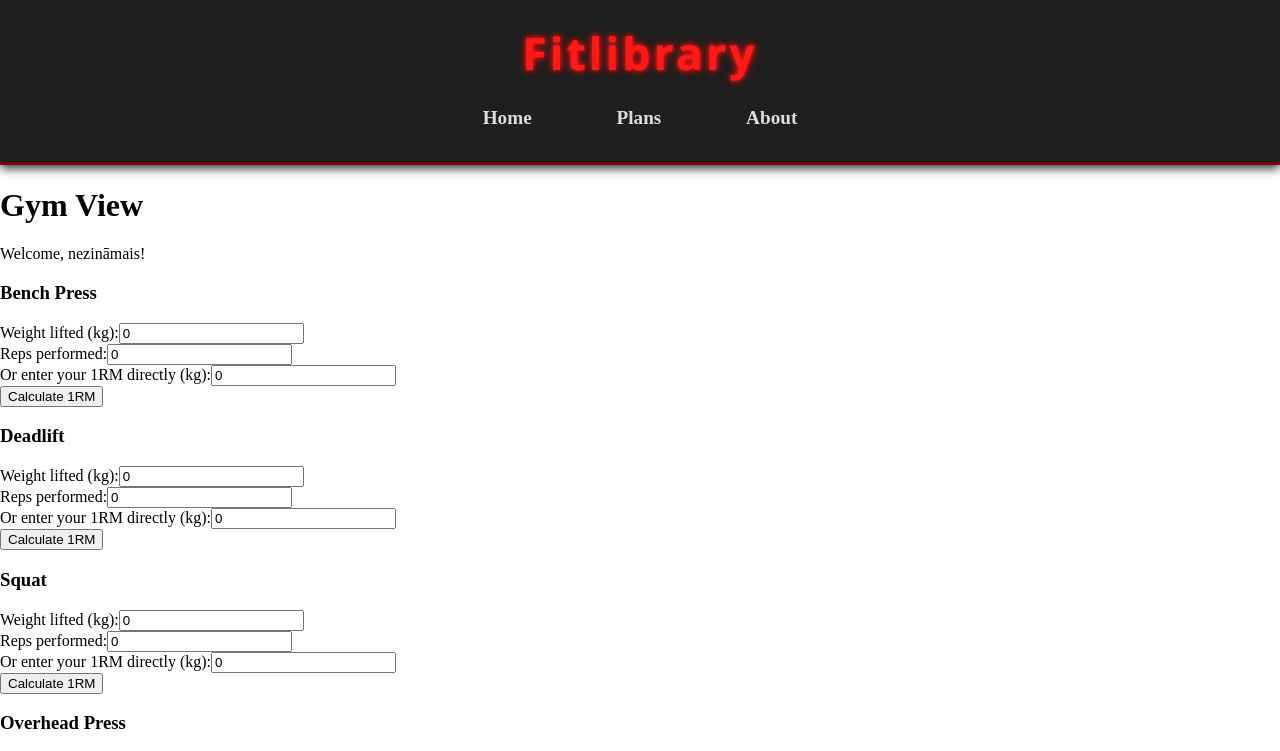
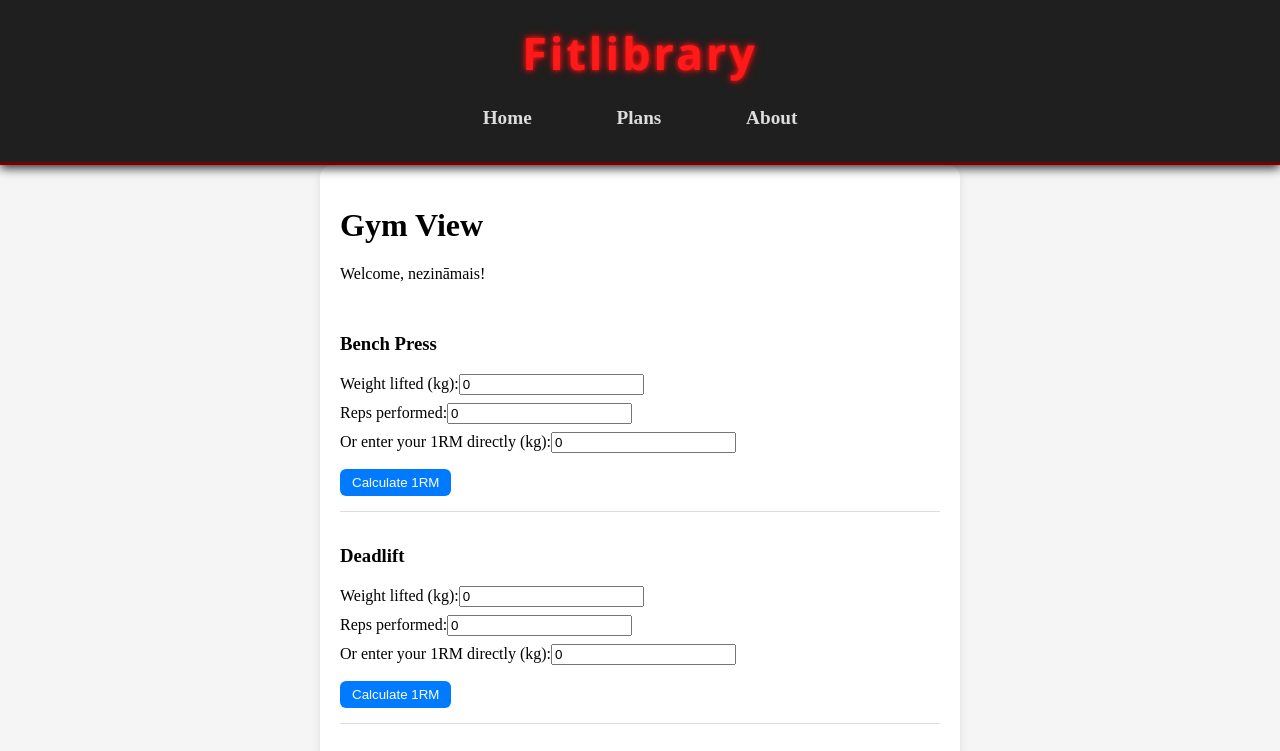
Before and after one commit to 22DP2AApsenieks/fitlibrary, a Vue app: page /g in a window 1280 px wide. Shown: the top 751 px of the page. Built offline with nearby package versions, Linux system fonts and the light colour scheme.

Commit message:
Tagad visi gym exercisessaglabājas

```diff
--- a/src/views/GymExercisesView.vue
+++ b/src/views/GymExercisesView.vue
@@ -14,7 +14,7 @@
         >
           <h3>{{ exercise.name }}</h3>
 
-          <!-- Calculator part -->
+          <!-- Input fields -->
           <div class="input-group">
             <label>Weight lifted (kg):</label>
             <input type="number" v-model.number="exercise.weight" min="0" />
@@ -30,14 +30,14 @@
             <input type="number" v-model.number="exercise.oneRepMax" min="0" />
           </div>
 
+          <!-- Buttons -->
           <button @click="calculateOneRepMax(index)">Calculate 1RM</button>
 
-          <!-- Show calculated result -->
           <p v-if="exercise.calculatedOneRepMax !== null">
-            Estimated 1RM: <strong>{{ exercise.calculatedOneRepMax }} kg</strong>
+            Estimated 1RM:
+            <strong>{{ exercise.calculatedOneRepMax }} kg</strong>
           </p>
 
-          <!-- Save only 1RM -->
           <button
             v-if="exercise.calculatedOneRepMax"
             @click="saveOneRepMax(index)"
@@ -64,11 +64,46 @@ export default {
       username: "",
       loading: true,
       exercises: [
-        { name: "Bench Press", api: "addbenchpress", weight: 0, reps: 0, oneRepMax: 0, calculatedOneRepMax: null },
-        { name: "Deadlift", api: "adddeadlift", weight: 0, reps: 0, oneRepMax: 0, calculatedOneRepMax: null },
-        { name: "Squat", api: "addsquatgym", weight: 0, reps: 0, oneRepMax: 0, calculatedOneRepMax: null },
-        { name: "Overhead Press", api: "addoverheadpress", weight: 0, reps: 0, oneRepMax: 0, calculatedOneRepMax: null },
-        { name: "Lat Pulldown", api: "addlatpulldown", weight: 0, reps: 0, oneRepMax: 0, calculatedOneRepMax: null },
+        {
+          name: "Bench Press",
+          api: "addbenchpress",
+          weight: 0,
+          reps: 0,
+          oneRepMax: 0,
+          calculatedOneRepMax: null,
+        },
+        {
+          name: "Deadlift",
+          api: "adddeadlift",
+          weight: 0,
+          reps: 0,
+          oneRepMax: 0,
+          calculatedOneRepMax: null,
+        },
+        {
+          name: "Squat",
+          api: "addgymsquat", // ✅ fixed: matches backend route
+          weight: 0,
+          reps: 0,
+          oneRepMax: 0,
+          calculatedOneRepMax: null,
+        },
+        {
+          name: "Overhead Press",
+          api: "addoverheadpress",
+          weight: 0,
+          reps: 0,
+          oneRepMax: 0,
+          calculatedOneRepMax: null,
+        },
+        {
+          name: "Lat Pulldown",
+          api: "addlatpulldown",
+          weight: 0,
+          reps: 0,
+          oneRepMax: 0,
+          calculatedOneRepMax: null,
+        },
       ],
     };
   },
@@ -79,6 +114,7 @@ export default {
       if (exercise.oneRepMax > 0) {
         exercise.calculatedOneRepMax = exercise.oneRepMax;
       } else if (exercise.weight > 0 && exercise.reps > 0) {
+        // Epley formula
         exercise.calculatedOneRepMax = Math.round(
           exercise.weight * (1 + exercise.reps / 30)
         );
@@ -103,6 +139,11 @@ export default {
         oneRepMax,
       };
 
+      console.log(
+        `📤 Sending to ${exercise.api}:`,
+        JSON.stringify(payload, null, 2)
+      );
+
       try {
         const res = await axios.post(
           `http://localhost:5000/${exercise.api}`,
@@ -112,7 +153,7 @@ export default {
       } catch (err) {
         console.error("Save error:", err);
         alert(
-          err.response?.data?.error || "Error saving 1RM. Check backend logs."
+          err.response?.data?.error || "❌ Error saving 1RM. Check backend logs."
         );
       }
     },
@@ -124,3 +165,53 @@ export default {
   },
 };
 </script>
+
+<style scoped>
+.full-background {
+  display: flex;
+  justify-content: center;
+  align-items: center;
+  min-height: 100vh;
+  background: #f5f5f5;
+}
+
+.gym-view {
+  background: #fff;
+  padding: 20px;
+  border-radius: 12px;
+  box-shadow: 0 4px 10px rgba(0, 0, 0, 0.1);
+  width: 600px;
+}
+
+.exercise-section {
+  border-bottom: 1px solid #ddd;
+  padding: 15px 0;
+}
+
+.input-group {
+  margin: 8px 0;
+}
+
+button {
+  margin-top: 8px;
+  padding: 6px 12px;
+  border: none;
+  border-radius: 6px;
+  background: #007bff;
+  color: #fff;
+  cursor: pointer;
+}
+
+button:hover {
+  background: #0056b3;
+}
+
+.back-button {
+  margin-top: 20px;
+  background: #6c757d;
+}
+
+.back-button:hover {
+  background: #495057;
+}
+</style>
--- a/src/views/LoginView.vue
+++ b/src/views/LoginView.vue
@@ -25,20 +25,37 @@ const form = reactive({
 });
 const errorMessage = ref('');
 
-const login = () => {
+const login = async () => {
   errorMessage.value = '';
 
-  // Only check if username is 'admin'
-  if (form.Username.trim().toLowerCase() === 'admin') {
-    localStorage.setItem('loggedInUser', 'admin');
-    router.push('/admin');
-  } else if (form.Username.trim() !== '') {
-    localStorage.setItem('loggedInUser', form.Username.trim());
-    router.push('/programm');
-  } else {
-    errorMessage.value = 'Please enter a username.';
+  try {
+    const response = await fetch('http://localhost:5000/login', {
+      method: 'POST',
+      headers: { 'Content-Type': 'application/json' },
+      body: JSON.stringify({
+        username: form.Username.trim(),
+        password: form.Password
+      })
+    });
+
+    const data = await response.json();
+
+    if (response.ok && data.success) {
+      localStorage.setItem('loggedInUser', form.Username.trim());
+
+      if (form.Username.trim().toLowerCase() === 'admin') {
+        router.push('/admin');
+      } else {
+        router.push('/programm');
+      }
+    } else {
+      errorMessage.value = data.error || 'Invalid login';
+    }
+  } catch (err) {
+    errorMessage.value = 'Server connection failed';
   }
 };
+
 </script>
 
 <style scoped>
```
Also changed, not shown: 1 other file (tests, documents, lock files or other folders).
